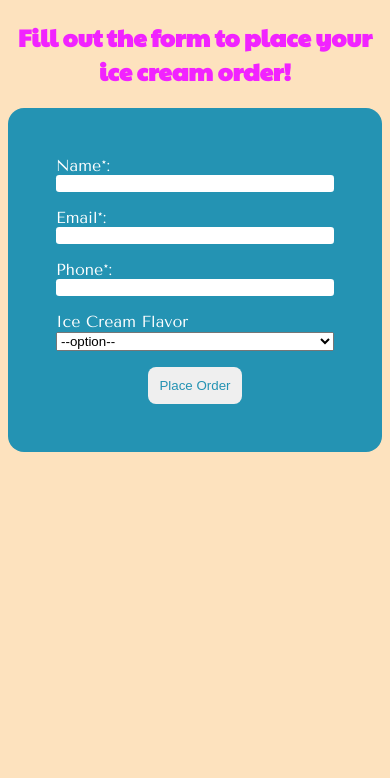
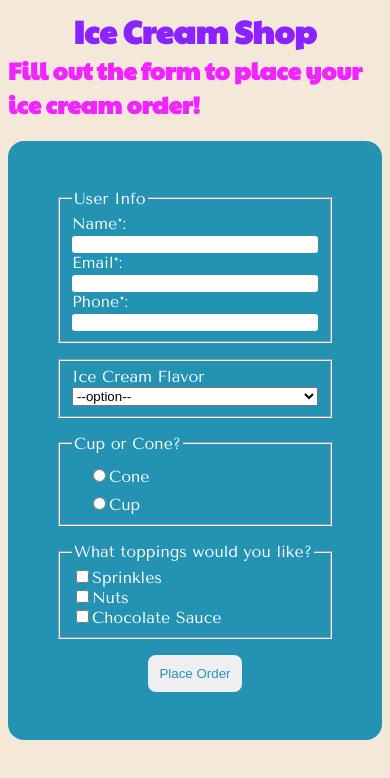
Before and after one commit to PhillipDaum/ice-cream-order-system, a React (Vite) app: page / in a window 390 px wide. Shown: the top 778 px of the page. Built offline with nearby package versions, Linux system fonts and the light colour scheme.

Commit message:
form works

```diff
--- a/src/App.css
+++ b/src/App.css
@@ -0,0 +1,31 @@
+/* fonts */
+@import url("https://fonts.googleapis.com/css2?family=Paytone+One&family=Tenor+Sans&display=swap");
+
+/* colors */
+:root {
+	--bg-primary: #f4e8d8;
+	--font-headers: "Paytone One", sans-serif;
+	--font-body: "Tenor Sans";
+	--h1: #8a23ff;
+	--h2: #f123ff;
+}
+
+body {
+	background-color: var(--bg-primary);
+	font-family: var(--font-body);
+}
+.form-container {
+	display: flex;
+	flex-direction: column;
+	align-items: center;
+}
+h1 {
+	font-family: var(--font-headers);
+	color: var(--h1);
+	margin: 0;
+}
+h2 {
+	font-family: var(--font-headers);
+	color: var(--h2);
+	margin-top: 0;
+}
--- a/src/App.jsx
+++ b/src/App.jsx
@@ -4,24 +4,34 @@ import './App.css'
 
 function App() {
 
-
-
   const [formData, setFormData] = useState({
     name: "",
     email: "",
     phone: "",
     flavor: "",
-    // vessel: "",
-    // ketchup: "",
-    // olives: "",
-    // jellybeans: ""
+    vessel: "",
+    toppings: {
+      sprinkles: false,
+      nuts: false,
+      chocolateSauce: false,
+    }
   });
 
   let back = [];
 
   const handleChange = (e) => {
-    const { name, value } = e.target;
-    setFormData((prevFormData) => ({ ...prevFormData, [name]: value }));
+    const { name, value, type, checked } = e.target;
+    if (type === 'checkbox') {
+      setFormData((prevFormData) => ({
+        ...prevFormData,
+        toppings: {
+          ...prevFormData.toppings,
+          [value]: checked,
+        },
+      }));
+    } else {
+      setFormData((prevFormData) => ({ ...prevFormData, [name]: value }));
+    }
   };
 
   const handleSubmit = (e) => {
@@ -29,25 +39,30 @@ function App() {
     let dataObj = formData;
     back.push(dataObj);
     console.log(back)
-    // reset form
-    setFormData({ name: '', email: '', phone: "", flavor: "" });
+    // resets form
+    setFormData({
+      name: "",
+      email: "",
+      phone: "",
+      flavor: "",
+      vessel: "",
+      toppings: {
+        sprinkles: false,
+        nuts: false,
+        chocolateSauce: false,
+      }
+    });
   };
-
-  // vessel: "", ketchup: "", olives: "", jellybeans: ""
 
   return (
     <>
-      <Form change={handleChange} submit={handleSubmit} formData={formData} />
+      {/* header */}
+      <div className="form-container">
+      <h1>Ice Cream Shop</h1>
+      <h2>Fill out the form to place your ice cream order!</h2>
+       <Form change={handleChange} submit={handleSubmit} formData={formData} />
+      </div>
 
-      {/* <form id="form" onSubmit={handleSubmit}>
-        <label htmlFor="name">name</label>
-        <input type="text" id="name" name="name" value={formData.name} onChange={handleChange} />
-        <label htmlFor="email">email</label>
-        <input type="email" id="email" name="email" value={formData.email} onChange={handleChange}/>
-        <label htmlFor="phone">phone</label>
-        <input type="tel" id="phone" name="phone" value={formData.phone} onChange={handleChange}/>
-        <button type="submit">clicky</button>
-      </form> */}
     </>
   )
 }
--- a/src/components/Form.jsx
+++ b/src/components/Form.jsx
@@ -1,12 +1,12 @@
-import './form.css'
-function Form({change, submit, formData}) {
+import './Form.css'
+function Form({ change, submit, formData }) {
 
 
     return (
         <>
-            <h2>Fill out the form to place your ice cream order!</h2>
-            {/* pass props */}
             <form id="form" onSubmit={submit}>
+                <fieldset>
+                    <legend>User Info</legend>
                     <div className="grid-switch">
                         <label htmlFor="name">Name*:</label>
                         <input type="text" id="name" name="name" value={formData.name} onChange={change} required />
@@ -20,47 +20,42 @@ function Form({change, submit, formData}) {
                         {/* <!--  can add pattern, etc later --> */}
                         <input type="tel" id="phone" name="phone" value={formData.phone} onChange={change} required />
                     </div>
-                <div>
-                    <div>
+                </fieldset>
+                <fieldset>
                     <label htmlFor="icecream-flavor">Ice Cream Flavor</label>
-                    </div>
                     <select id="icecream-flavor" name="flavor" value={formData.flavor} onChange={change}>
-                        {/* <!--  should show "please choose an option"			 --> */}
                         <option value="" disabled>--option--</option>
                         <option value="mint chocolate chip">Mint Chocolate Chip</option>
                         <option value="vanilla">Vanilla</option>
                         <option value="peanut butter">Peanut Butter</option>
                     </select>
-                </div>
-{/*
-                <div>
-                    <label htmlFor="cup-or-cone">Cup or Cone?</label>
+                </fieldset>
+                <fieldset>
+                    <legend>Cup or Cone?</legend>
                     <div className="radio">
-                        <input type="radio" id="cone" value="cone" name="vessel" />
+                        <input type="radio" id="cone" value="cone" name="vessel" checked={formData.vessel === "cone"} onChange={change} />
                         <label htmlFor="cone" className="cone">Cone</label>
                     </div>
                     <div className="radio">
-                        <input type="radio" id="cup" value="cup" name="vessel" />
+                        <input type="radio" id="cup" value="cup" name="vessel" checked={formData.vessel === "cup"} onChange={change} />
                         <label htmlFor="cup" className="cup">Cup</label>
                     </div>
-                </div> */}
-                {/* <!-- CHECK  toppings, div checkboxes labels	 --> */}
-                {/* <div className="toppings-flex">
-                    <label>What toppings would you like?</label>
+                </fieldset>
+                <fieldset className="toppings-flex">
+                    <legend>What toppings would you like?</legend>
                     <div>
-                        <input type="checkbox" id="topping1" name="ketchup" />
-                        <label htmlFor="topping1">Ketchup</label>
+                        <input type="checkbox" id="sprinkles" name="toppings" value="sprinkles" checked={formData.toppings.sprinkles == true} onChange={change} />
+                        <label htmlFor="sprinkles">Sprinkles</label>
                     </div>
                     <div>
-                        <input type="checkbox" id="topping2" name="olives" />
-                        <label htmlFor="topping2">Olives</label>
+                        <input type="checkbox" id="nuts" name="toppings" value="nuts" checked={formData.toppings.nuts === true} onChange={change} />
+                        <label htmlFor="nuts">Nuts</label>
                     </div>
                     <div>
-                        <input type="checkbox" id="topping3" name="jelly-beans" />
-                        <label htmlFor="topping3">Jelly Beans</label>
+                        <input type="checkbox" id="chocolateSauce" name="toppings" value="chocolateSauce" checked={formData.toppings.chocolateSauce === true} onChange={change} />
+                        <label htmlFor="chocolateSauce">Chocolate Sauce</label>
                     </div>
-                </div> */}
-                {/* <!-- button place order, can also be an input tag with type submit : )  --> */}
+                </fieldset>
                 <button type="submit" id="submit-button">Place Order</button>
             </form>
         </>
--- a/src/components/form.css
+++ b/src/components/form.css
@@ -1,22 +1,16 @@
-@import url("https://fonts.googleapis.com/css2?family=Paytone+One&family=Tenor+Sans&display=swap");
-@import url("https://fonts.googleapis.com/css2?family=Paytone+One&family=Tenor+Sans&display=swap");
+:root {
+	--bg-form: #2493b3;
+	--text-form: white;
+}
 
-body {
-	background-color: #fde2be;
-	font-family: "Tenor Sans";
-}
-h2 {
-	font-family: "Paytone One", sans-serif;
-	color: #f123ff;
-	text-align: center;
-}
 form {
 	display: grid;
 	gap: 1rem;
-	background-color: #2493b3;
+	background-color: var(--bg-form);
 	padding: 3rem;
-	color: white;
+	color: var(--text-form);
 	border-radius: 1rem;
+	max-width: 800px;
 }
 input {
 	border: none;
@@ -33,10 +27,11 @@ input {
 .grid-switch {
 	display: grid;
 	grid-template-columns: 1fr 2fr;
+	gap: .8rem;
 }
 #submit-button {
 	display: inline-block;
-	color: #2493b3;
+	color: var(--bg-form);
 	padding: 0.7rem;
 	border: none;
 	margin: auto;
@@ -48,5 +43,6 @@ input {
 @media (max-width: 500px) {
 	.grid-switch {
 		grid-template-columns: 1fr;
+		gap: .2rem;
 	}
 }
```
Also changed, not shown: 1 other file (tests, documents, lock files or other folders). Lines whose indentation alone changed are shown as unchanged.
